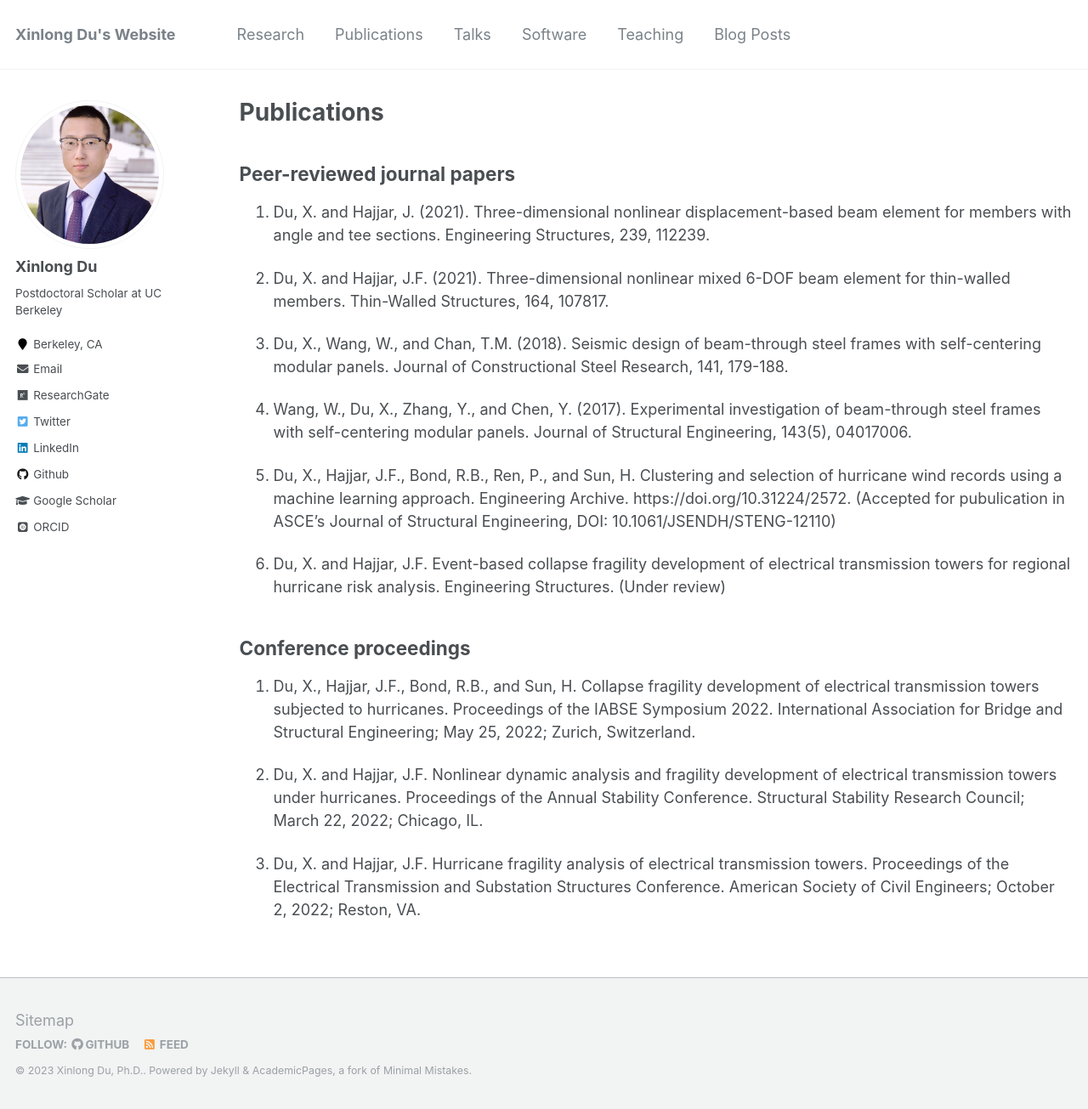
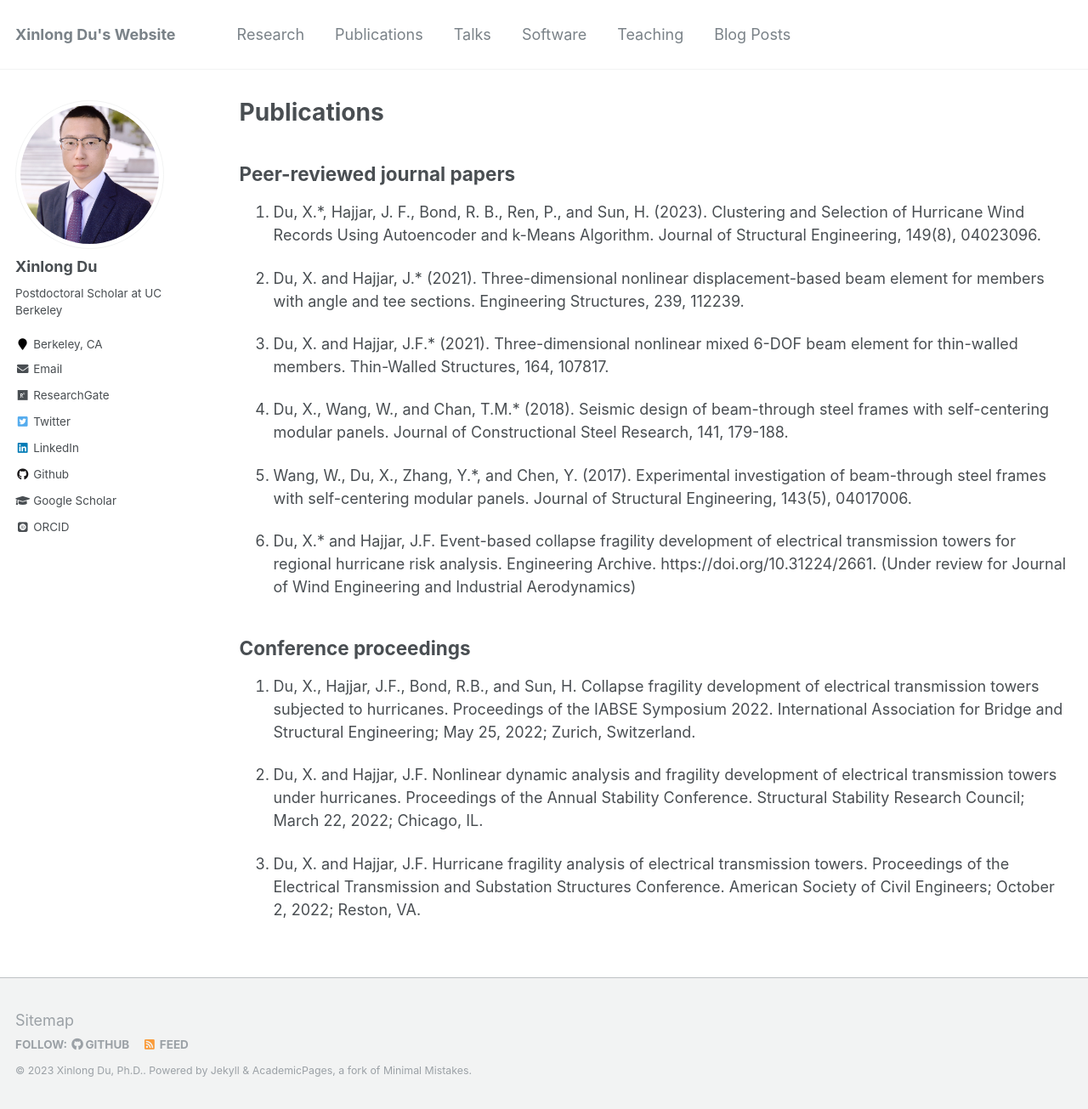
Before and after one commit to xinlong-du/xinlong-du.github.io, a Jekyll site: the page built from _pages/publications.md, in a window 1280 px wide and 1305 px high. Shown: the whole window at 85% size. Built offline with Jekyll 4.4.1, drawn with Linux system fonts in a browser that asks for light colours; some web fonts are replaced.

Commit message:
Update publications and research

```diff
--- a/_pages/publications.md
+++ b/_pages/publications.md
@@ -6,17 +6,18 @@ author_profile: true
 ---
 
 ## Peer-reviewed journal papers
-1. Du, X. and Hajjar, J. (2021). Three-dimensional nonlinear displacement-based beam element for members with angle and tee sections. Engineering Structures, 239, 112239.
+1. Du, X.*, Hajjar, J. F., Bond, R. B., Ren, P., and Sun, H. (2023). Clustering and Selection of Hurricane Wind Records Using Autoencoder and k-Means Algorithm. Journal of Structural Engineering, 149(8), 04023096.
 
-2. Du, X. and Hajjar, J.F. (2021). Three-dimensional nonlinear mixed 6-DOF beam element for thin-walled members. Thin-Walled Structures, 164, 107817.
+2. Du, X. and Hajjar, J.* (2021). Three-dimensional nonlinear displacement-based beam element for members with angle and tee sections. Engineering Structures, 239, 112239.
 
-3. Du, X., Wang, W., and Chan, T.M. (2018). Seismic design of beam-through steel frames with self-centering modular panels. Journal of Constructional Steel Research, 141, 179-188.
+3. Du, X. and Hajjar, J.F.* (2021). Three-dimensional nonlinear mixed 6-DOF beam element for thin-walled members. Thin-Walled Structures, 164, 107817.
 
-4. Wang, W., Du, X., Zhang, Y., and Chen, Y. (2017). Experimental investigation of beam-through steel frames with self-centering modular panels. Journal of Structural Engineering, 143(5), 04017006.
+4. Du, X., Wang, W., and Chan, T.M.* (2018). Seismic design of beam-through steel frames with self-centering modular panels. Journal of Constructional Steel Research, 141, 179-188.
 
-5. Du, X., Hajjar, J.F., Bond, R.B., Ren, P., and Sun, H. Clustering and selection of hurricane wind records using a machine learning approach. Engineering Archive. https://doi.org/10.31224/2572. (Accepted for pubulication in ASCE's Journal of Structural Engineering, DOI: 10.1061/JSENDH/STENG-12110)
+5. Wang, W., Du, X., Zhang, Y.*, and Chen, Y. (2017). Experimental investigation of beam-through steel frames with self-centering modular panels. Journal of Structural Engineering, 143(5), 04017006.
 
-6. Du, X. and Hajjar, J.F. Event-based collapse fragility development of electrical transmission towers for regional hurricane risk analysis. Engineering Structures. (Under review)
+6. Du, X.* and Hajjar, J.F. Event-based collapse fragility development of electrical transmission towers for
+regional hurricane risk analysis. Engineering Archive. https://doi.org/10.31224/2661. (Under review for Journal of Wind Engineering and Industrial Aerodynamics)
 
 ## Conference proceedings
 1. Du, X., Hajjar, J.F., Bond, R.B., and Sun, H. Collapse fragility development of electrical transmission
```
Also changed, not shown: _pages/research.md (+5 -2 lines).
